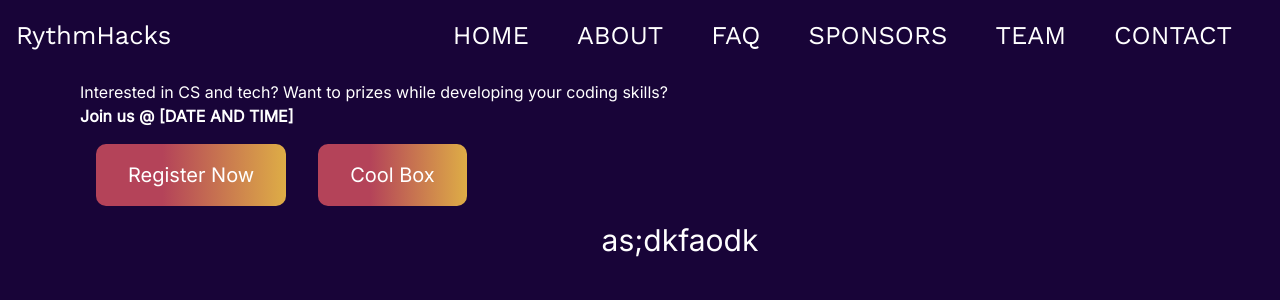
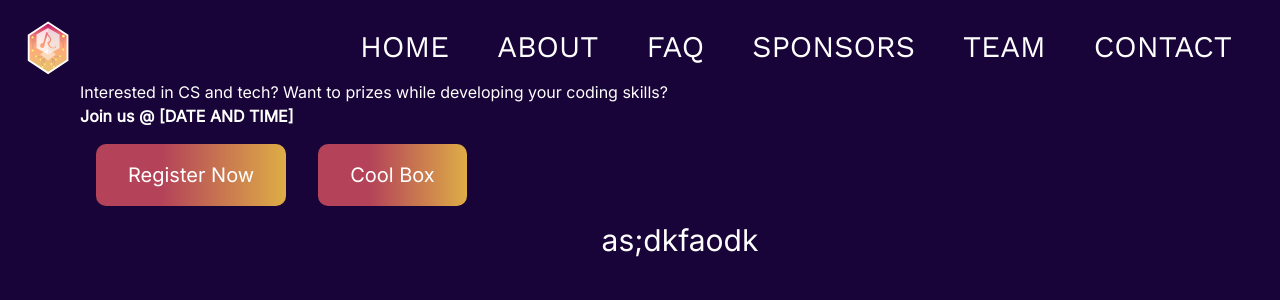
Before and after one commit to RythmHacks/2023.rythmhacks.ca, a React (Create React App) app: page / in a window 1280 px wide. Shown: the top 300 px of the page. Built offline with nearby package versions, Linux system fonts and the light colour scheme.

Commit message:
add logo thing
Co-authored-by: Harry Wang <HarryWang05@users.noreply.github.com>

```diff
--- a/src/components/Navbar.jsx
+++ /dev/null
@@ -1,24 +0,0 @@
-import React from 'react';
-import logo from '../assets/FINAL_logo.ai'
-
-const Navbar = () => {
-
-    let pages = ['HOME', 'ABOUT', 'FAQ', 'SPONSORS', 'TEAM', 'CONTACT']
-    return (
-        <nav class='nav'>
-            <a href='/' className='nav-logo'>RythmHacks</a>
-            {/* <img src = {logo}></img> */}
-            <div>
-                {pages.map(
-                    (value, index) => {
-                        return (
-                            <a href={'#'+value.toLowerCase()}>{value}</a>
-                        )
-                    }
-                )}
-            </div>
-        </nav>
-    );
-};
-
-export default Navbar;
--- /dev/null
+++ b/src/components/Navbar/Navbar.jsx
@@ -0,0 +1,25 @@
+import logo from '../../assets/FINAL_logo-01.svg'
+import './Navbar.scss'
+
+const Navbar = () => {
+
+    let pages = ['HOME', 'ABOUT', 'FAQ', 'SPONSORS', 'TEAM', 'CONTACT']
+    return (
+        <nav class='nav text-3xl'>
+            <img src = {logo} class='nav-logo hover:cursor-pointer'></img>
+            <div>
+                {pages.map(
+                    (value, index) => {
+                        return (
+                            <a href={'#'+value.toLowerCase()}
+                            class = 'transition-all duration-300 hover:text-accent'
+                            >{value}</a>
+                        )
+                    }
+                )}
+            </div>
+        </nav>
+    );
+};
+
+export default Navbar;
--- /dev/null
+++ b/src/components/Navbar/Navbar.scss
@@ -0,0 +1,42 @@
+.nav {
+    color: white;
+    display: flex;
+    justify-content: space-between;
+    align-items: center;
+    gap: 0.5rem;
+    padding: 1rem;
+    margin-right: 2rem;
+
+    /* Make sticky */
+    position: absolute;
+    top: 0;
+    width: 100%;
+    font-family: 'Work Sans', sans-serif;
+    font-weight: 100;
+
+    div {
+      margin: 0;
+      padding-right: 2rem;
+      list-style: none;
+      display: flex;
+      gap: 3rem;
+    }
+
+    a {
+      color: inherit;
+      text-decoration: none;
+    //   background-image: linear-gradient(90deg, red, blue);
+    //   background-size: 0% 5px;
+    //   background-repeat: no-repeat;
+    //   background-position: left bottom;
+    //   transition: 0.5s;
+
+    //   &:hover {
+    //     background-size: 100% 5px;
+    //   }
+    }
+
+    .nav-logo {
+        width: 5%;
+    }
+}
--- a/src/styles.scss
+++ b/src/styles.scss
@@ -16,46 +16,6 @@ body {
 p {
   color: #FFFFFF;
 }
-
-.nav {
-  color: white;
-  display: flex;
-  justify-content: space-between;
-  align-items: center;
-  gap: 0.5rem;
-  padding: 1rem;
-  margin-right: 2rem;
-
-  /* Make sticky */
-  position: fixed;
-  top: 0;
-  width: 100%;
-  font-size: max(2vw, 20px);
-  font-family: 'Work Sans', sans-serif;
-  font-weight: 100;
-
-  div {
-    margin: 0;
-    padding-right: 2rem;
-    list-style: none;
-    display: flex;
-    gap: 3rem;
-  }
-
-  a {
-    color: inherit;
-    text-decoration: none;
-  }
-
-  a:active {
-    background-color: #505050;
-  }
-
-  a:hover {
-    background-color: #aaaaaa;
-  }
-}
-
 
 #hero {
   padding-top: 5rem;
--- a/tailwind.config.js
+++ b/tailwind.config.js
@@ -4,6 +4,9 @@ module.exports = {
     "./src/**/*.{js,jsx,ts,tsx}",
   ],
   theme: {
+    colors: {
+      'accent': '#EB993C'
+    },
     extend: {},
   },
   plugins: [],
```
Also changed, not shown: src/App.js (+1 -44 lines), src/assets/FINAL_logo-01.svg (added).
